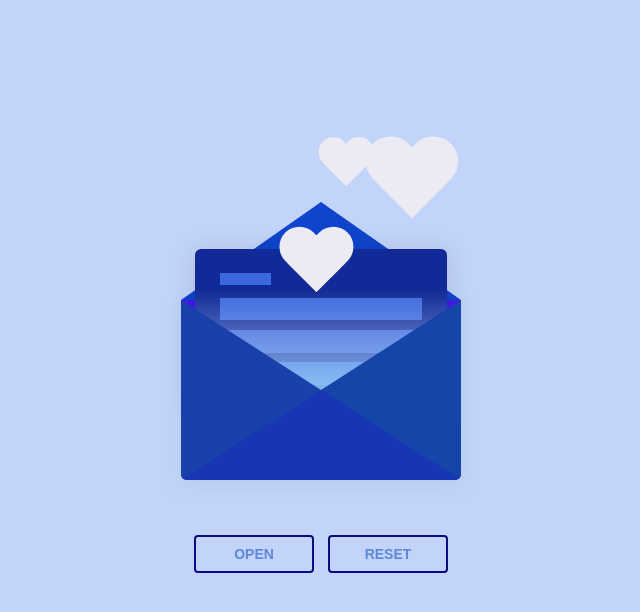
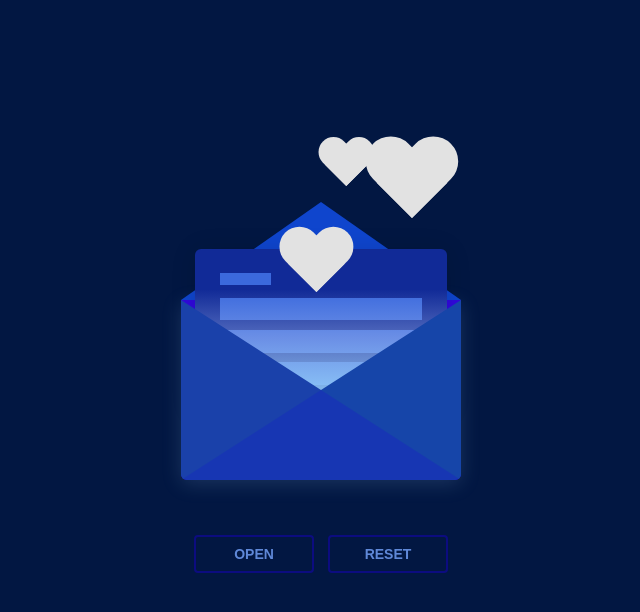
Before and after one commit to vonamiz/letter, a plain HTML site: page dist/index.html in a window 1280 px wide. Both pictures are taken after a click on the element 640 px from the left and 390 px from the top of the page. Shown: the whole page, without its empty margins (319-959 px from the left). Drawn offline with nearby package versions, Linux system fonts and the light colour scheme.

Commit message:
финал

```diff
--- a/dist/style.css
+++ b/dist/style.css
@@ -139,7 +139,7 @@
   top: 0;
   width: 50px;
   height: 80px;
-  background: #eceaf2;
+  background: #e2e2e2;
   border-radius: 50px 50px 0 0;
   transform: rotate(-45deg);
   transform-origin: 0 100%;
@@ -227,7 +227,7 @@
   }
 }
 body {
-  background-color: #c2d4f9;
+  background-color: #021742;
 }
 
 .envlope-wrapper {
```
